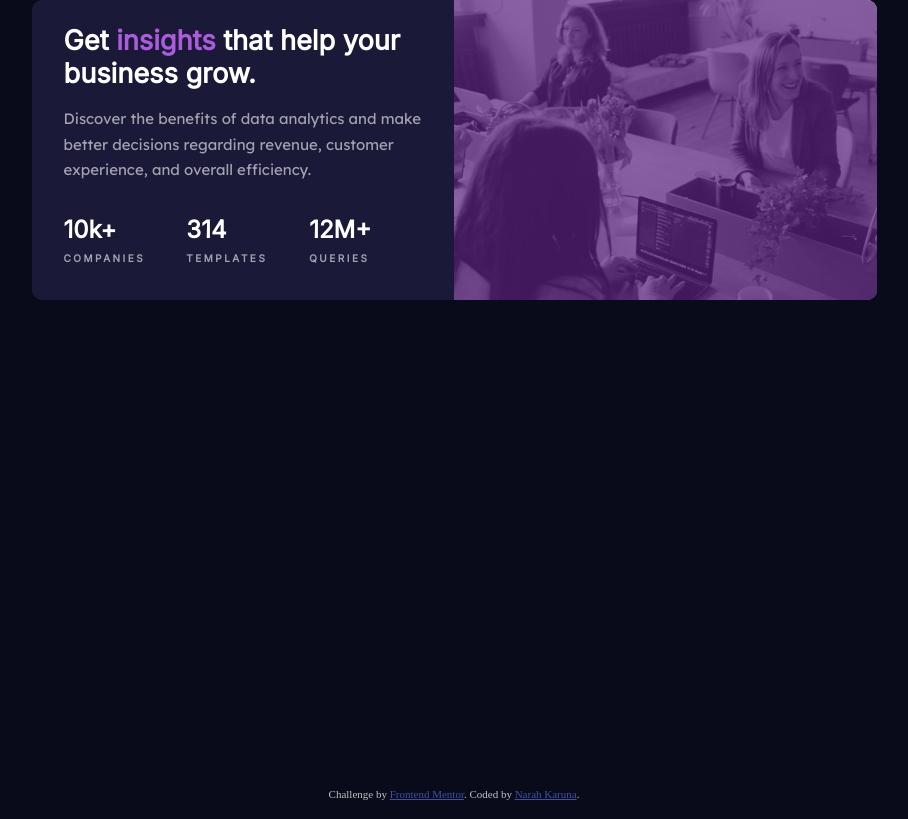
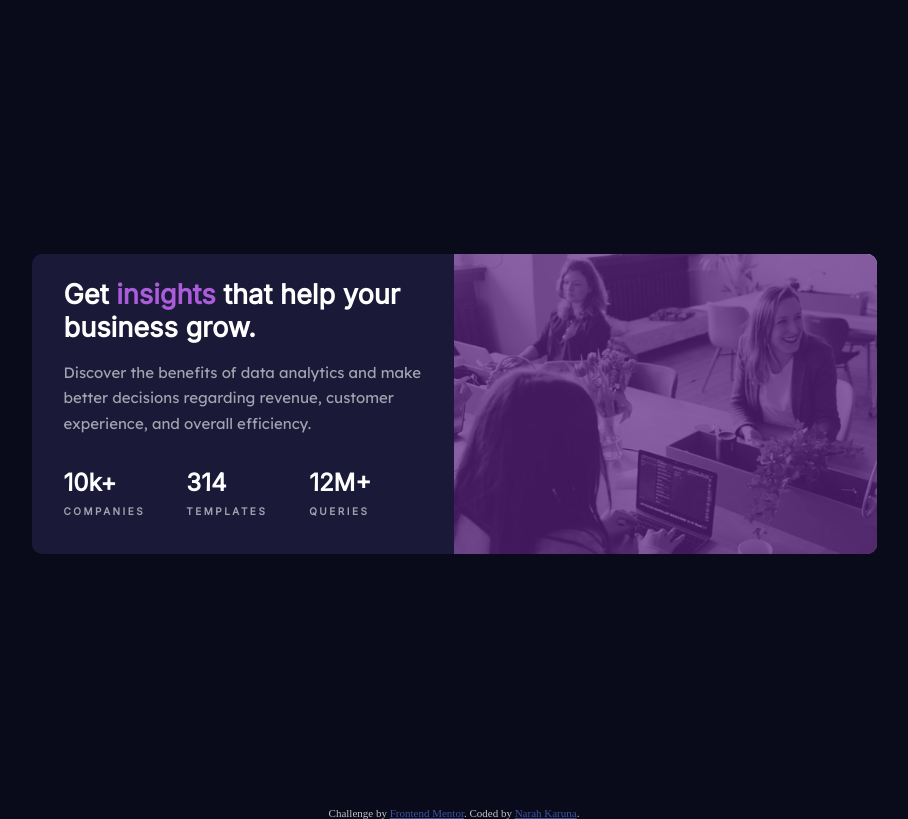
Before and after one commit to narahkaruna/frontendmentor, a plain HTML site: page stats-preview-card-component-main/index.html in a window 1280 px wide. Shown: the whole page, without its empty margins (186-1094 px from the left). Drawn offline with Linux system fonts and the light colour scheme.

Commit message:
fix margin

```diff
--- a/stats-preview-card-component-main/styles.css
+++ b/stats-preview-card-component-main/styles.css
@@ -173,7 +173,7 @@ body {
         display: flex;
         justify-content: center;
         align-items: center;
-        margin: 0 auto;
+        margin: 30% auto;
     }
 
     .card__header {
```
